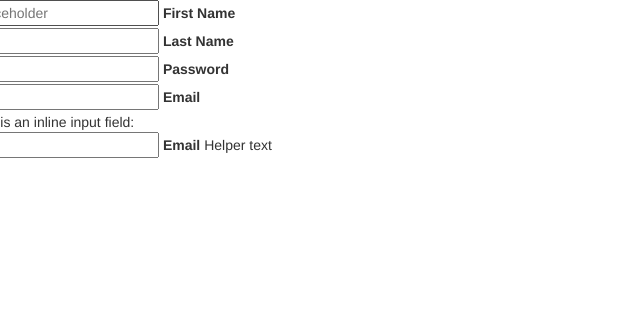
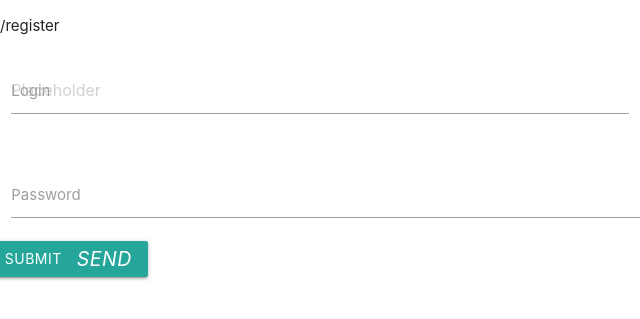
Before and after one commit to Code-Institute-Submissions/brunoroncete-milestone-p3_AugResub, a Flask app: template templates/register.html in a window 1280 px wide. Shown: the top 319 px of the page, without its empty margins (0-640 px from the left). Run offline with Flask 2, Linux system fonts and the light colour scheme; the template is opened without the code that fills it, so the values that code supplies are empty; some libraries are stand-ins or nearby versions.

Commit message:
setting register api and register.html

```diff
--- a/app.py
+++ b/app.py
@@ -2,6 +2,9 @@ import os
 import pymongo
 import env
 from flask_pymongo import PyMongo
+from flask import (
+    Flask, flash, render_template,
+    redirect, request, session, url_for)
 
 url = os.environ.get("MONGO_URI")
 
--- a/run.py
+++ b/run.py
@@ -3,8 +3,12 @@ import pymongo
 import env
 import json
 from flask_pymongo import PyMongo
-from flask import Flask, request, abort, session, jsonify
+from flask import (
+    Flask, flash, render_template,
+    redirect, request, session, url_for)
 from bson.objectid import ObjectId
+if os.path.exists("env.py"):
+    import env
 
 url = os.environ.get("MONGO_URI")
 
@@ -13,28 +17,29 @@ app.secret_key = os.environ.get("SECRET_KEY")
 app.config.update(SESSION_COOKIE_SAMESITE="None", SESSION_COOKIE_SECURE=True)
 
 
-@app.route("/register", methods=['POST'])
+@app.route("/register", methods=['POST','GET'])
 def register():
-    myclient = pymongo.MongoClient(url)
-    mydb = myclient["GranTurismo"]
-    mycol = mydb["user"]
-    jsonreq = request.get_json()
-    print(jsonreq)
+    if request.method == "POST":
+        myclient = pymongo.MongoClient(url)
+        mydb = myclient["GranTurismo"]
+        mycol = mydb["user"]
+        username = request.form['username']
+        password = request.form['password']
 
-    existing_user = mycol.find_one({"username": jsonreq["username"]})
-    print(existing_user)
+        existing_user = mycol.find_one({"username": username})
+        print(existing_user)
 
-    if existing_user:
-        return "username already exists"
+        if existing_user:
+            return "username already exists"
 
-    req = {"username": jsonreq["username"], "password": jsonreq["password"]}
+        req = {"username": username, "password": password}
 
-    x = mycol.insert_one(req)
+        x = mycol.insert_one(req)
 
-    print(x.inserted_id)
+        print(x.inserted_id)
 
 
-    return "Successful registration"
+    return render_template("register.html")
 
 
 
@@ -76,7 +81,7 @@ def get_states():
 
 
 """
-Opening server on port 5000
+Opening server
 """
 if __name__ == "__main__":
     app.run(host=os.environ.get("IP"),
--- a/templates/base.html
+++ b/templates/base.html
@@ -5,10 +5,10 @@
     <meta charset="UTF-8">
     <meta name="viewport" content="width=device-width, initial-scale=1.0">
     <meta http-equiv="X-UA-Compatible" content="ie=edge">
-    <meta name="Description" content="Enter your description here" />
-    <link rel="stylesheet" href="https://cdnjs.cloudflare.com/ajax/libs/twitter-bootstrap/3.3.7/css/bootstrap.min.css">
-    <link rel="stylesheet" href="https://cdnjs.cloudflare.com/ajax/libs/font-awesome/5.15.4/css/all.min.css">
-    <link rel="stylesheet" href="assets/css/style.css">
+    <link rel="stylesheet" href="https://cdnjs.cloudflare.com/ajax/libs/font-awesome/5.13.1/css/all.min.css"
+    integrity="sha512-xA6Hp6oezhjd6LiLZynuukm80f8BoZ3OpcEYaqKoCV3HKQDrYjDE1Gu8ocxgxoXmwmSzM4iqPvCsOkQNiu41GA==" crossorigin="anonymous" type="text/css">
+<link rel="stylesheet" href="https://cdnjs.cloudflare.com/ajax/libs/materialize/1.0.0/css/materialize.min.css" type="text/css">
+<link rel="stylesheet" href="{{ url_for('static', filename='css/style.css') }}" type="text/css">
 
     {% block styles %}
     {% endblock %}
--- a/templates/register.html
+++ b/templates/register.html
@@ -1,40 +1,23 @@
 {% extends "base.html" %}
 {% block content %}
-
+<p>{{ url_for('register') }}</p>
 <div class="row">
-    <form class="col s12">
+    <form class="col s12" method="POST" action="{{ url_for('register') }}">
       <div class="row">
         <div class="input-field col s6">
-          <input placeholder="Placeholder" id="first_name" type="text" class="validate">
-          <label for="first_name">First Name</label>
-        </div>
-        <div class="input-field col s6">
-          <input id="last_name" type="text" class="validate">
-          <label for="last_name">Last Name</label>
+          <input placeholder="Placeholder" id="username" name="username" type="text" class="validate">
+          <label for="first_name">Login</label>
         </div>
       </div>
         <div class="row">
         <div class="input-field col s12">
-          <input id="password" type="password" class="validate">
+          <input id="password" name="password" type="password" class="validate">
           <label for="password">Password</label>
         </div>
-      </div>
       <div class="row">
-        <div class="input-field col s12">
-          <input id="email" type="email" class="validate">
-          <label for="email">Email</label>
-        </div>
-      </div>
-      <div class="row">
-        <div class="col s12">
-          This is an inline input field:
-          <div class="input-field inline">
-            <input id="email_inline" type="email" class="validate">
-            <label for="email_inline">Email</label>
-            <span class="helper-text" data-error="wrong" data-success="right">Helper text</span>
-          </div>
-        </div>
-      </div>
+      <button class="btn waves-effect waves-light" type="submit" name="action">Submit
+        <i class="material-icons right" >send</i>
+      </button>
     </form>
   </div>
 
```
Also changed, not shown: templates/index.html (added), templates/pages/index.html (deleted).
